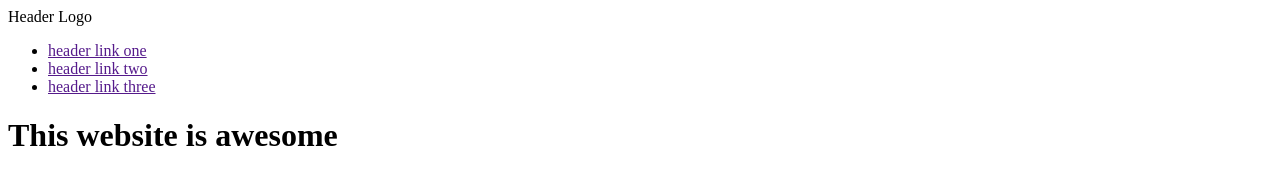
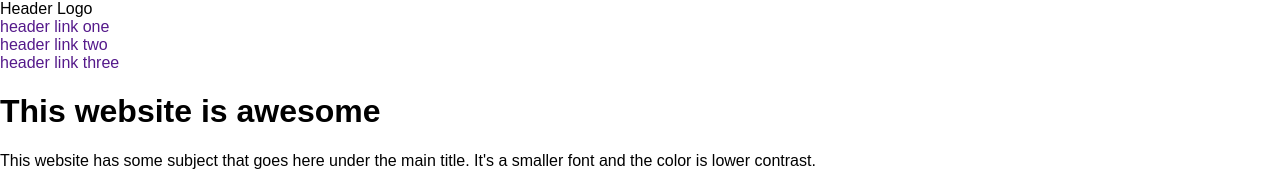
Before and after one commit to JasonBet/landing-page, a plain HTML site: page index.html in a window 1280 px wide. Shown: the top 173 px of the page. Drawn offline with Linux system fonts and the light colour scheme.

Commit message:
Add CSS file with some resets

```diff
--- a/index.html
+++ b/index.html
@@ -3,6 +3,7 @@
 <head>
     <meta charset="UTF-8">
     <meta name="viewport" content="width=device-width, initial-scale=1.0">
+    <link rel="stylesheet" href="styles.css">
     <title>Landing Page</title>
 </head>
 <body>
--- /dev/null
+++ b/styles.css
@@ -0,0 +1,15 @@
+body {
+    margin: 0;
+    padding: 0;
+    font-family:Arial, Helvetica, sans-serif;
+}
+
+ul {
+    list-style-type: none;
+    margin: 0;
+    padding: 0;
+}
+
+a {
+    text-decoration: none;
+}
```
